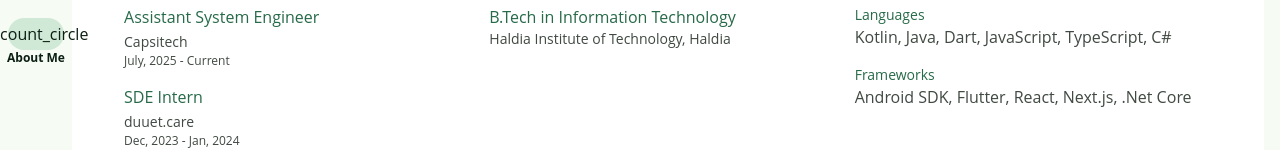
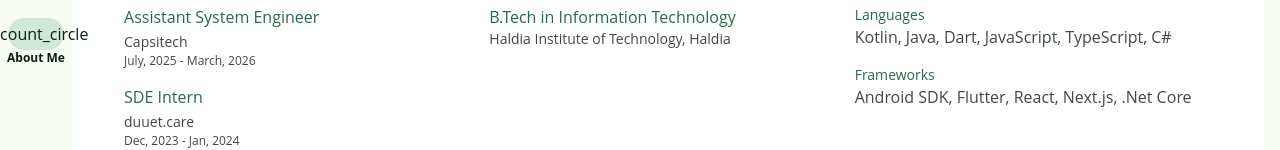
Before and after one commit to a2ke5e1/a2ke5e1-com, a Next.js app: page /about in a window 1280 px wide. Shown: the part 431-581 px from the top of the page. Built offline with nearby package versions, Linux system fonts and the light colour scheme.

Commit message:
Update Experience

```diff
--- a/src/app/about/page.tsx
+++ b/src/app/about/page.tsx
@@ -12,7 +12,7 @@
     {
       role: "Assistant System Engineer",
       company: "Capsitech",
-      duration: "July, 2025 - Current",
+      duration: "July, 2025 - March, 2026",
       link: "https://www.capsitech.com/",
     },
     {
```
